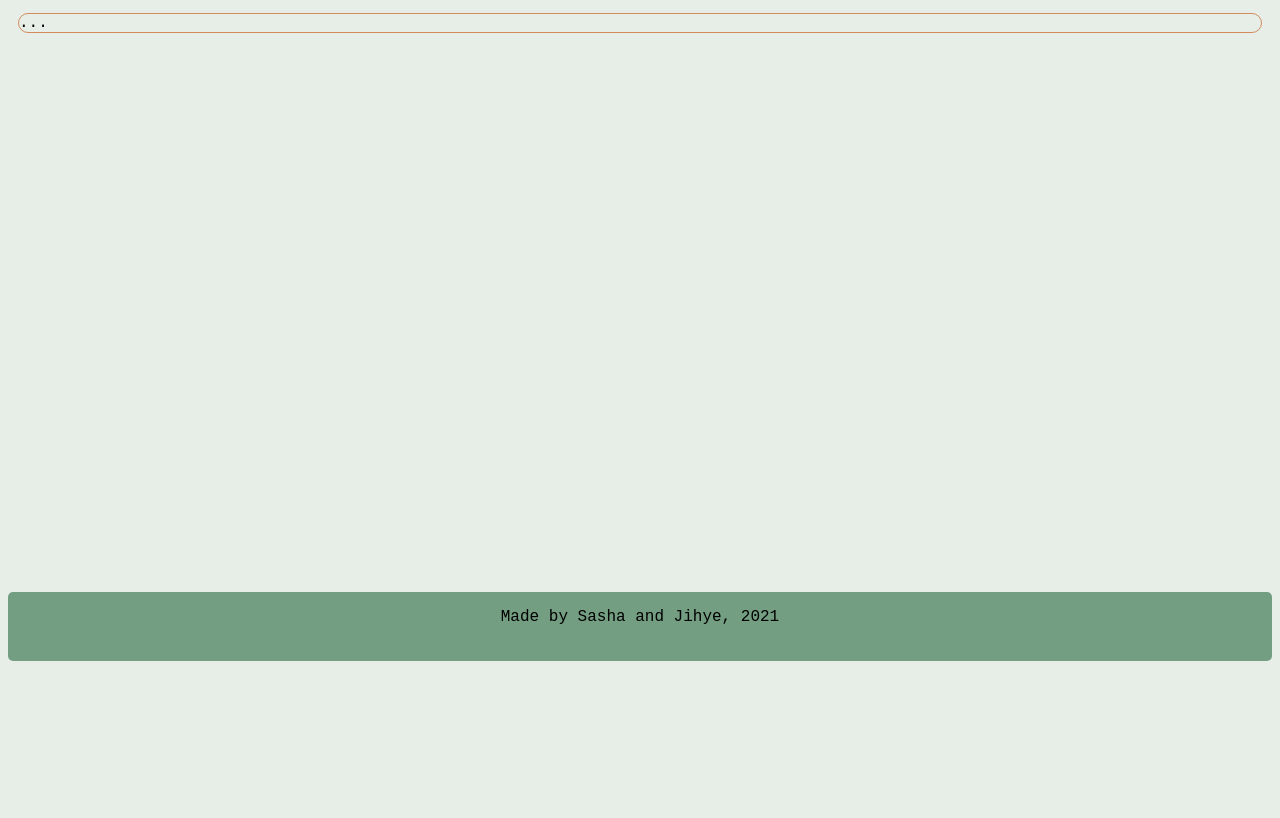
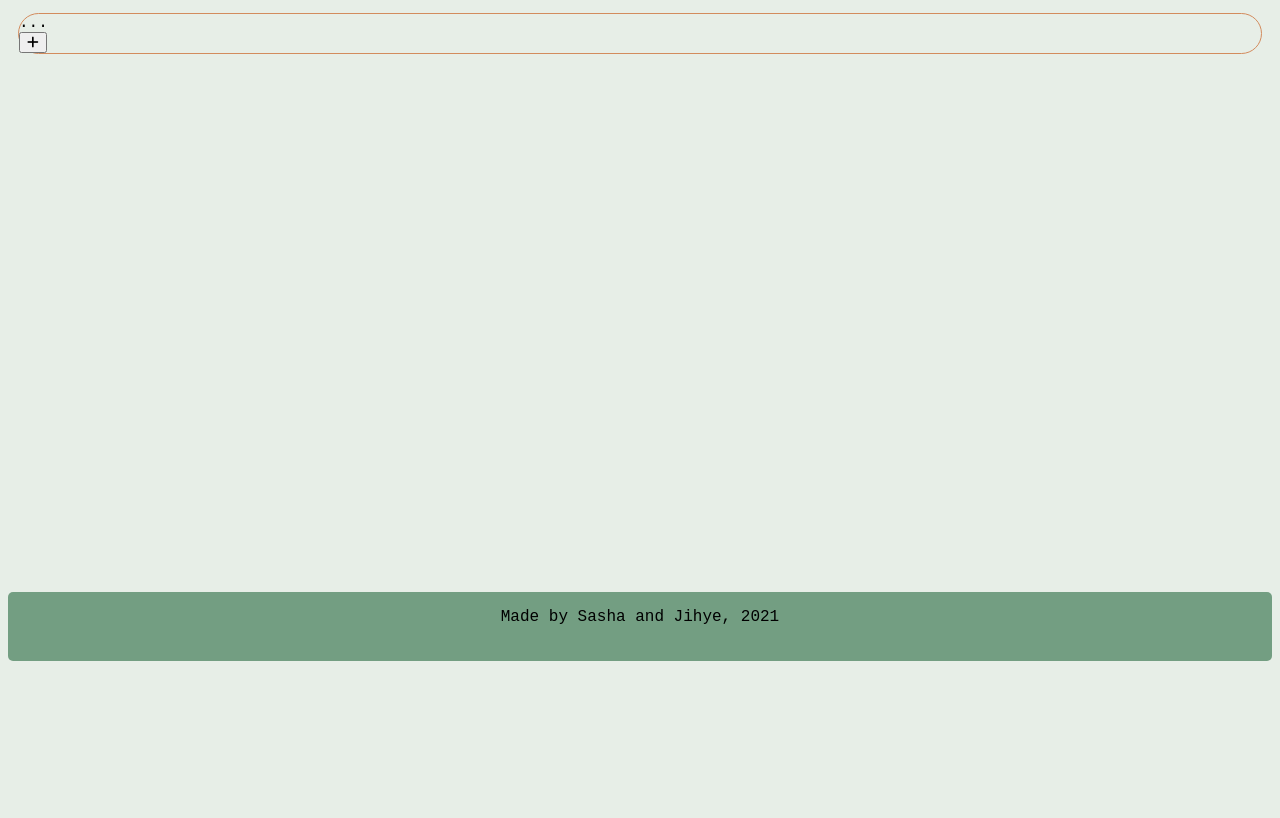
Before and after one commit to fac22/Sasha-Jihye-to-do-list, a website: page index.html in a window 1280 px wide. Shown: the part 134-952 px from the top of the page. Drawn offline with Linux system fonts and the light colour scheme.

Commit message:
create add button for the list

```diff
--- a/index.html
+++ b/index.html
@@ -32,7 +32,7 @@
           </template>
         </div>
         <div class="main__bottom">
-          </button>
+          <button class="button__add"><i class="fas fa-plus"></i></button>
         </div>
       </section>
     </main>
```
